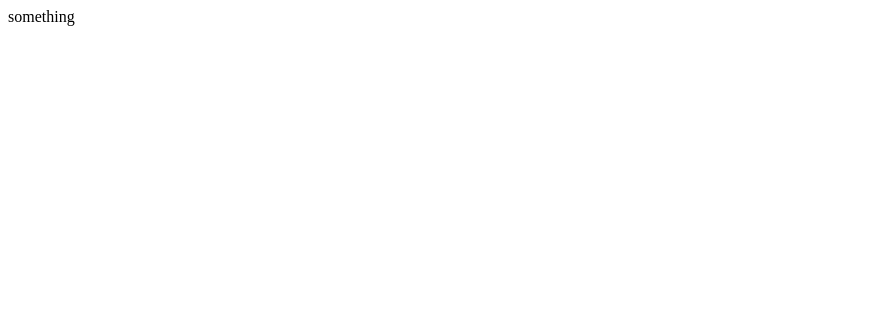
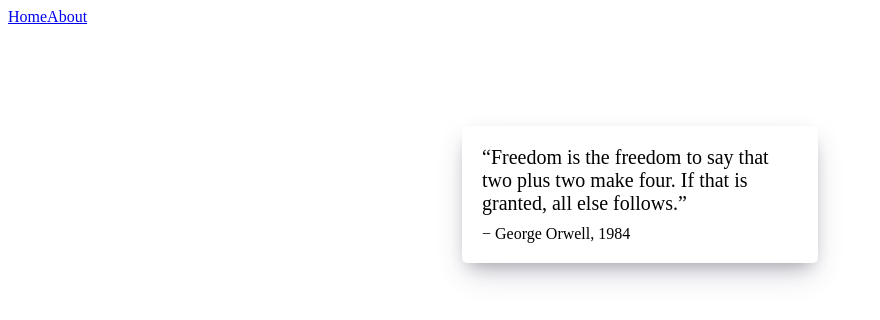
Before and after one commit to veister/movie_practice, a React (Create React App) app: page /#/about in a window 1280 px wide. Shown: the top 320 px of the page, without its empty margins (0-880 px from the left). Built offline with nearby package versions, Linux system fonts and the light colour scheme.

Commit message:
튜토리얼 완료, ㄱㄱ

```diff
--- /dev/null
+++ b/src/App.css
@@ -0,0 +1,12 @@
+* {
+  box-sizing: border-box;
+}
+
+body {
+  margin: 0;
+  padding: 0;
+  font-family: -apple-system, BlinkMacSystemFont, "Segoe UI", Roboto, Oxygen,
+    Ubuntu, Cantarell, "Open Sans", "Helvetica Neue", sans-serif;
+  background-color: #eff3f7;
+  height: 100%;
+}
--- a/src/App.js
+++ b/src/App.js
@@ -1,7 +1,19 @@
 import React from "react";
+import { HashRouter, Route } from "react-router-dom";
+import About from "./routes/About";
+import Home from "./routes/Home";
+import Datail from "./routes/Datail";
+import Navigation from "./components/Navigation";
 
 function App() {
-  return <span>something</span>;
+  return (
+    <HashRouter>
+      <Navigation />
+      <Route path="/" exact={true} component={Home} />
+      <Route path="/about" component={About} />
+      <Route path="/movie/:id" component={Datail} />
+    </HashRouter>
+  );
 }
 
 export default App;
--- a/src/components/Movie.js
+++ b/src/components/Movie.js
@@ -1,9 +1,23 @@
 import React from "react";
 import PropTypes from "prop-types";
+import { Link } from "react-router-dom";
 import "./Movie.css";
 
-function Movie({ year, runtime, title, summary, poster, genres }) {
+function Movie({ id, year, runtime, title, summary, poster, genres }) {
   return (
+    <Link
+      to={{
+        pathname: `/movie/${id}`,
+        state: {
+          year,
+          runtime,
+          title,
+          summary,
+          poster,
+          genres,
+        },
+      }}
+    >
       <div className="movie">
         <img src={poster} alt={title} title={title} />
         <div className="movie__data">
@@ -19,6 +33,7 @@ function Movie({ year, runtime, title, summary, poster, genres }) {
           <p className="movie__summary">{summary.slice(0, 180)}...</p>
         </div>
       </div>
+    </Link>
   );
 }
 
--- /dev/null
+++ b/src/components/Navigation.js
@@ -0,0 +1,13 @@
+import React from "react";
+import { Link } from "react-router-dom";
+
+function Navigation() {
+  return (
+    <div>
+      <Link to="/">Home</Link>
+      <Link to="/about">About</Link>
+    </div>
+  );
+}
+
+export default Navigation;
--- /dev/null
+++ b/src/routes/About.css
@@ -0,0 +1,20 @@
+.about__container {
+  box-shadow: 0 13px 27px -5px rgba(50, 50, 93, 0.25),
+    0 8px 16px -8px rgba(0, 0, 0, 0.3), 0 -6px 16px -6px rgba(0, 0, 0, 0.025);
+  padding: 20px;
+  border-radius: 5px;
+  background-color: white;
+  margin: 0 auto;
+  margin-top: 100px;
+  max-width: 25%;
+  font-weight: 300;
+}
+
+.about__container span:first-child {
+  font-size: 20px;
+}
+
+.about__container span:last-child {
+  display: block;
+  margin-top: 10px;
+}
--- a/src/routes/About.js
+++ b/src/routes/About.js
@@ -0,0 +1,16 @@
+import React from "react";
+import "./About.css";
+
+function About() {
+  return (
+    <div className="about__container">
+      <span>
+        “Freedom is the freedom to say that two plus two make four. If that is
+        granted, all else follows.”
+      </span>
+      <span>− George Orwell, 1984</span>
+    </div>
+  );
+}
+
+export default About;
--- /dev/null
+++ b/src/routes/Datail.js
@@ -0,0 +1,21 @@
+import React from "react";
+
+class Detail extends React.Component {
+  componentDidMount() {
+    const { location, history } = this.props;
+    if (location.state === undefined) {
+      history.push("/");
+    }
+  }
+  render() {
+    const { location } = this.props;
+    if (location.state) {
+      console.log(location);
+      return <span>{location.state.title}</span>;
+    } else {
+      return null;
+    }
+  }
+}
+
+export default Detail;
--- a/src/routes/Home.css
+++ b/src/routes/Home.css
@@ -1,19 +1,3 @@
-* {
-  box-sizing: border-box;
-}
-
-body {
-  margin: 0;
-  padding: 0;
-  font-family: -apple-system, BlinkMacSystemFont, "Segoe UI", Roboto, Oxygen,
-    Ubuntu, Cantarell, "Open Sans", "Helvetica Neue", sans-serif;
-  background-color: #eff3f7;
-  height: 100%;
-}
-
-html,
-body,
-#potato,
 .container {
   height: 100%;
   display: flex;
@@ -22,7 +6,7 @@ body,
 
 .loader {
   width: 100%;
-  height: 100%;
+  height: 100vh;
   display: flex;
   justify-content: center;
   align-items: center;
--- a/src/routes/Home.js
+++ b/src/routes/Home.js
@@ -0,0 +1,53 @@
+import React from "react";
+import axios from "axios";
+import Movie from "../components/Movie";
+import "./Home.css";
+
+class Home extends React.Component {
+  state = {
+    isLoading: true,
+    movies: [],
+  };
+  getMovies = async () => {
+    const {
+      data: {
+        data: { movies },
+      },
+    } = await axios.get(
+      "https://yts-proxy.now.sh/list_movies.json?sort_by=rating"
+    );
+    this.setState({ movies, isLoading: false });
+  };
+  componentDidMount() {
+    this.getMovies();
+  }
+  render() {
+    const { isLoading, movies } = this.state;
+    return (
+      <section className="container">
+        {isLoading ? (
+          <div className="loader">
+            <span className="loader__text">Loading...</span>
+          </div>
+        ) : (
+          <div className="movies">
+            {movies.map((movie) => (
+              <Movie
+                key={movie.id}
+                id={movie.id}
+                year={movie.year}
+                title={movie.title}
+                summary={movie.summary}
+                poster={movie.medium_cover_image}
+                genres={movie.genres}
+              />
+            ))}
+            console.log(movie);
+          </div>
+        )}
+      </section>
+    );
+  }
+}
+
+export default Home;
```
Also changed, not shown: src/components/Navigation.css (added). Lines whose indentation alone changed are shown as unchanged.
